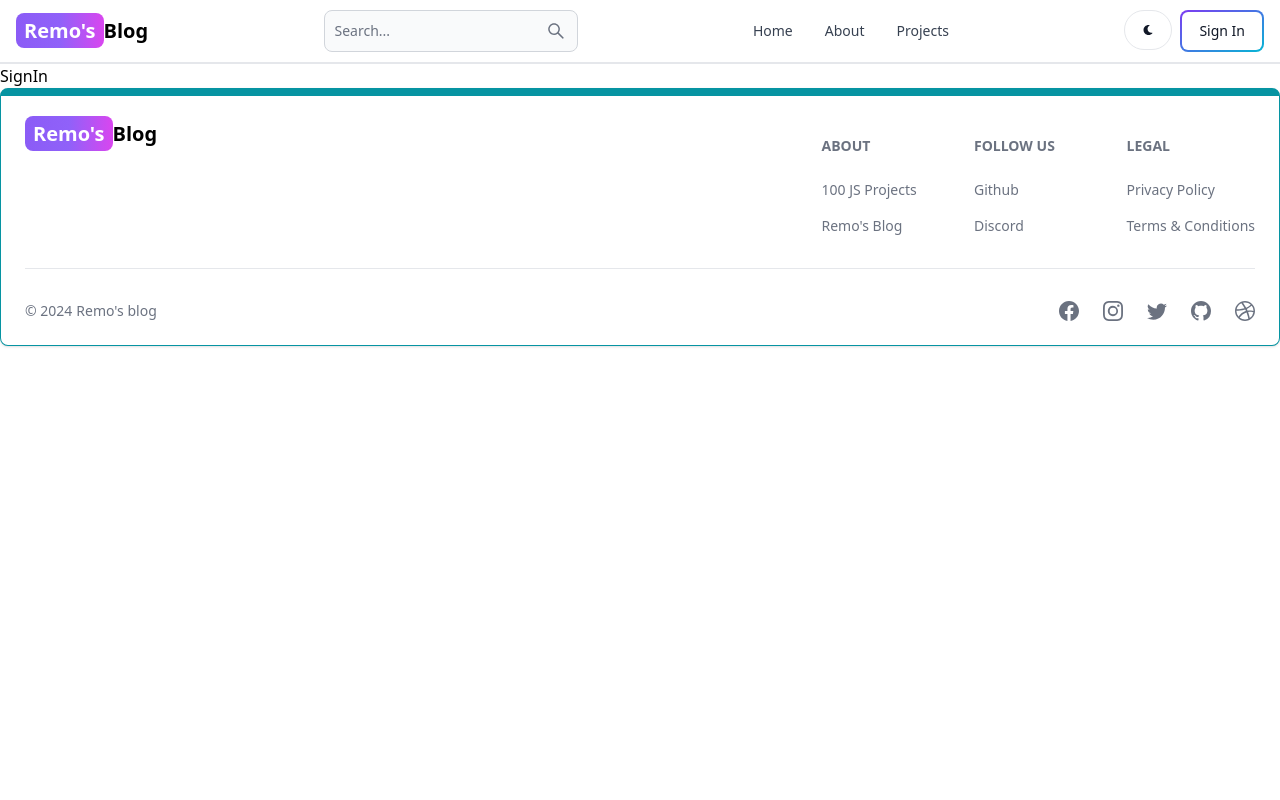
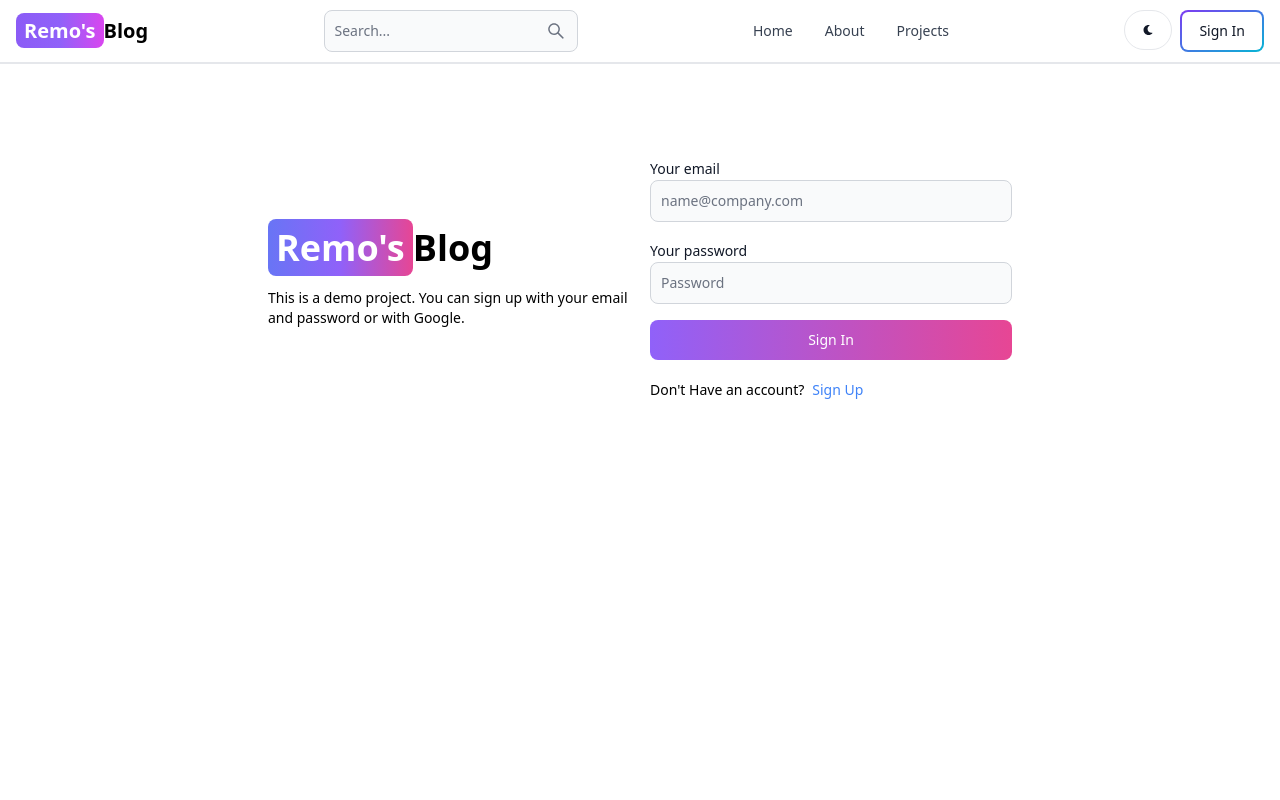
Before and after one commit to galibremo/mern-blog, a React (Vite) app in the folder client/: page /sign-in in a window 1280 px wide. Shown: the top 800 px of the page. Built offline with nearby package versions, Linux system fonts and the light colour scheme.

Commit message:
Complete Signin Page Functionality

```diff
--- a/client/src/pages/SignIn.jsx
+++ b/client/src/pages/SignIn.jsx
@@ -1,5 +1,101 @@
-import React from "react";
+import { Alert, Button, Label, Spinner, TextInput } from "flowbite-react";
+import { useState } from "react";
+import { Link, useNavigate } from "react-router-dom";
+import axios from "axios";
+import { toast } from "react-toastify";
 
 export default function SignIn() {
-  return <div>SignIn</div>;
+  const [formData, setFormData] = useState({
+    email: "",
+    password: "",
+  });
+  const [loading, setLoading] = useState(false);
+  const navigate = useNavigate();
+
+  const handleChange = (event) => {
+    const { id, value } = event.target;
+    setFormData({
+      ...formData,
+      [id]: value.trim(),
+    });
+  };
+
+  const handleSubmit = async (e) => {
+    e.preventDefault();
+    setLoading(true);
+    try {
+      const { data } = await axios.post("/api/auth/signin", formData);
+      setLoading(false);
+      if (data.success === true) {
+        navigate("/");
+      }
+      toast.success(data.message);
+    } catch (error) {
+      setLoading(false);
+      toast.error(error.response.data.message);
+    }
+  };
+  return (
+    <div className="min-h-screen mt-20">
+      <div className="flex p-3 max-w-3xl mx-auto flex-col md:flex-row md:items-center gap-5">
+        {/* left */}
+        <div className="flex-1">
+          <Link to="/" className="font-bold dark:text-white text-4xl">
+            <span className="px-2 py-1 bg-gradient-to-r from-indigo-500 via-purple-500 to-pink-500 rounded-lg text-white">
+              Remo's
+            </span>
+            Blog
+          </Link>
+          <p className="text-sm mt-5">
+            This is a demo project. You can sign up with your email and password
+            or with Google.
+          </p>
+        </div>
+        {/* right */}
+
+        <div className="flex-1">
+          <form className="flex flex-col gap-4" onSubmit={handleSubmit}>
+            <div>
+              <Label value="Your email" />
+              <TextInput
+                type="email"
+                placeholder="name@company.com"
+                id="email"
+                onChange={handleChange}
+              />
+            </div>
+            <div>
+              <Label value="Your password" />
+              <TextInput
+                type="password"
+                placeholder="Password"
+                id="password"
+                onChange={handleChange}
+              />
+            </div>
+            <Button
+              gradientDuoTone="purpleToPink"
+              type="submit"
+              disabled={loading}
+            >
+              {loading ? (
+                <>
+                  <Spinner size="sm" />
+                  <span className="pl-3">Loading...</span>
+                </>
+              ) : (
+                "Sign In"
+              )}
+            </Button>
+          </form>
+          <div className="flex gap-2 text-sm mt-5">
+            <span>Don't Have an account?</span>
+            <Link to="/sign-up" className="text-blue-500">
+              Sign Up
+            </Link>
+          </div>
+        </div>
+      </div>
+    </div>
+  );
 }
```
